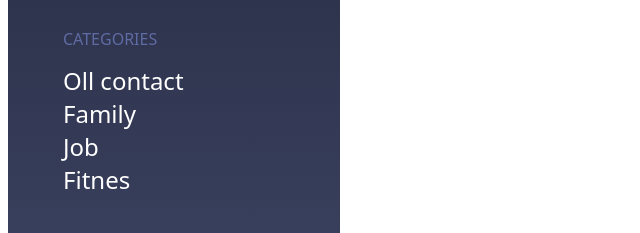
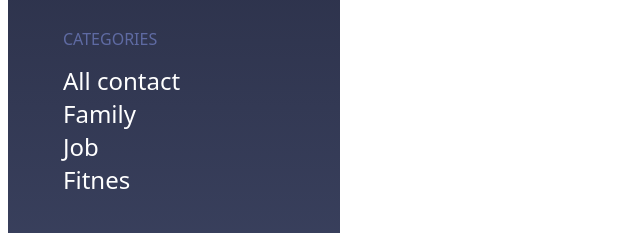
Before and after one commit to nastyshka263/Contacts, a plain HTML site: page index.html in a window 1280 px wide. Shown: the part 258-491 px from the top of the page, 0-640 px from the left. Drawn offline with Linux system fonts and the light colour scheme.

Commit message:
fix oll contact to All contact in index.html

```diff
--- a/index.html
+++ b/index.html
@@ -24,7 +24,7 @@
 			<div class="caterories">
 				<p class="categText">CATEGORIES</p>
 				<ul class="menu_list">
-					<li><a href="#"></a>Oll contact</li>
+					<li><a href="#"></a>All contact</li>
 					<li><a href="#"></a>Family</li>
 					<li><a href="#"></a>Job</li>
 					<li><a href="#"></a>Fitnes</li>
```
